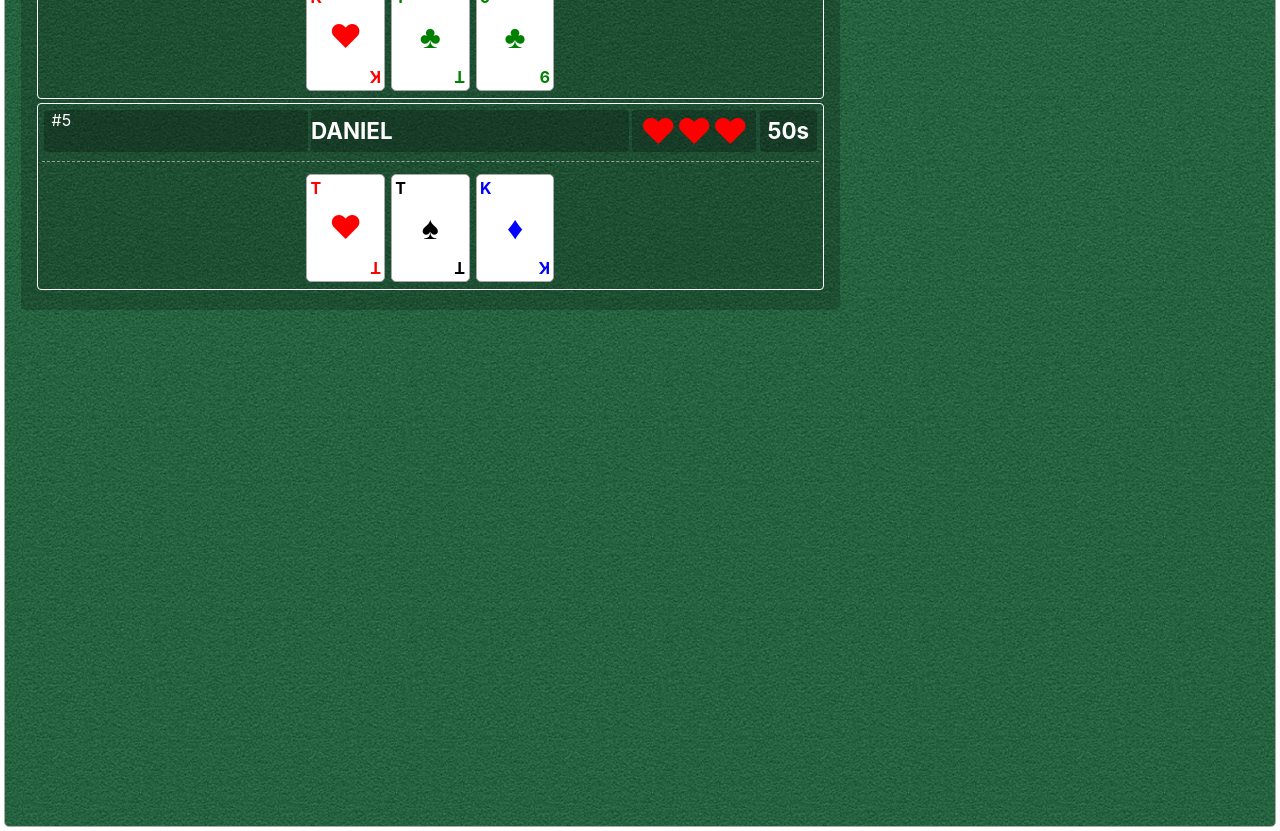
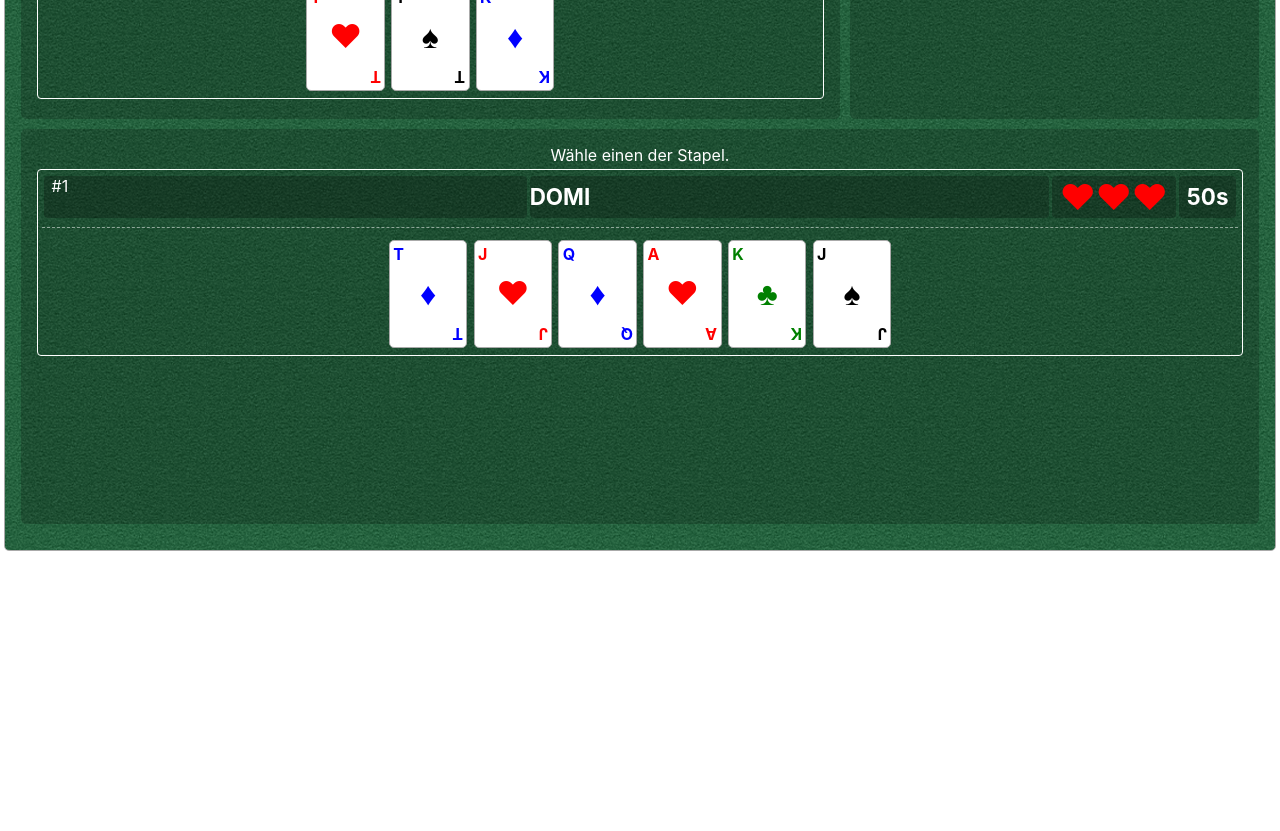
Before and after one commit to DominikFischer86/schwimmen, a React (Create React App) app: page / in a window 1280 px wide. Shown: the part 800-1631 px from the top of the page. After the commit the page ends 1355 px from the top, so only its background shows below. Built offline with nearby package versions, Linux system fonts and the light colour scheme.

Commit message:
feat: Dealer chooses pile and sets community cards

```diff
--- a/src/App.js
+++ b/src/App.js
@@ -17,6 +17,7 @@ const App = () => {
   )
   const [players, setPlayers] = useState(mockPlayers)
   const [phase, setPhase] = useState(jumpToPhase)
+  const [positionTurn, setPositionTurn] = useState(0)
   const [communityCards, setCommunityCards] = useState([])
   let drawnCards = []
   const playersWithCards = []
@@ -24,13 +25,14 @@ const App = () => {
 
   useEffect(() => {
     if(phase === 1) dealCards()
-    if(phase === 2) dealerChooseCards()
   }, [phase])
 
   const messages = phase => {
+    if (!phase) return "Keine Phase"
     if (phase === 0) return "Mitspieler anmelden"
     if (phase === 1) return "Karten ausgeben"
     if (phase === 2) return "Dealer sucht Stapel aus"
+    if (phase === 3) return "Nächster Spieler ist am Zug"
   }
 
   const dealCards = () => {
@@ -63,11 +65,28 @@ const App = () => {
 
     setCards(cards)
     setPlayers(dealersWithCards.concat(playersWithCards))
+    setPhase(phase => phase+1)
   }
 
-  const dealerChooseCards = () => {
+  const onDealerChoice = payload => {
+    const { chosenCards, communityCards, playerId } = payload
+    const { position } = players[playerId]
+    setPlayers(players => {
+      const copy = [...players]
+      copy[playerId].cards = chosenCards
+      return copy
+    })
+    setPhase(phase => phase+1)
+    setCommunityCards(communityCards)
+    turnChange()
+  }
 
+  const turnChange = () => {
+    if (positionTurn >= players.length - 1) return setPositionTurn(0)
+    setPositionTurn(positionTurn => positionTurn + 1)
   }
+
+  console.log("Phase: " + phase + " - " + messages(phase) + " auf Position: " + positionTurn)
 
   return (
     <div className="App">
@@ -75,7 +94,14 @@ const App = () => {
       <p>{messages(phase)}</p>
       <hr />
       {phase === 0 && <PlayerSelection setPlayers={setPlayers} setPhase={setPhase} />}
-      <Board players={players} cards={cards} communityCards={communityCards} phase={phase} />
+      <Board
+          players={players}
+          cards={cards}
+          communityCards={communityCards}
+          phase={phase}
+          positionTurn={positionTurn}
+          onDealerChoice={onDealerChoice}
+      />
     </div>
   );
 }
--- a/src/components/Board/Board.js
+++ b/src/components/Board/Board.js
@@ -1,23 +1,23 @@
 import React from "react"
-import { array, number } from "prop-types"
+import { array, number, func } from "prop-types"
 
 import Card from "../Card"
 import Player from "./components/Player"
 
 import "./Board.scss"
 
-const Board = ({players, cards, communityCards, phase}) => {
-    console.log(players)
-    console.log(cards)
+const Board = ({ players, cards, communityCards, phase, positionTurn, onDealerChoice }) => {
+    const playersMinusDealer = players.filter(player => !player.dealer)
+    const playerWhoIsDealer = players.filter(player => player.dealer)
     const undefinedCommunityCards = ['', '', '']
 
     return (
         <div className="board">
             <div className="players">
-                {players.map(player => <Player player={player} key={player.id} />)}
+                {playersMinusDealer.map(player => <Player positionTurn={positionTurn} player={player} key={player.id} />)}
 
             </div>
-            <div className="non-player-cards">
+
             <div className="draw-deck">
                 <p>Nachziehstapel</p>
                 {cards.map((card, id) => (<Card id={id} covered card={card} key={card} />))}
@@ -36,9 +36,20 @@ const Board = ({players, cards, communityCards, phase}) => {
                     }
                 </div>
             </div>
+
+            {phase === 2 &&
+                <div className="dealer players">
+                    <p>Wähle einen der Stapel.</p>
+                    {playerWhoIsDealer.map(player =>
+                        <Player
+                            phase={phase}
+                            positionTurn={positionTurn}
+                            player={player}
+                            key={player.id}
+                            onDealerChoice={onDealerChoice}
+                        />)}
                 </div>
-
-            <div className="dealer"></div>
+            }
             <div className="active-player"></div>
         </div>
     )
@@ -48,7 +59,9 @@ Board.propTypes = {
     players: array,
     cards: array,
     communityCards: array,
-    phase: number
+    phase: number,
+    positionTurn: number,
+    onDealerChoice: func
 }
 
 export default Board
```
Also changed, not shown: src/components/Board/components/DealerChoosePile.js (added, +41 -0 lines). Lines whose indentation alone changed are shown as unchanged.
